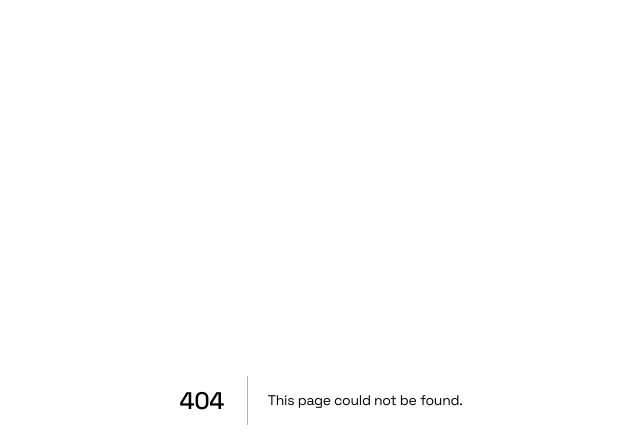
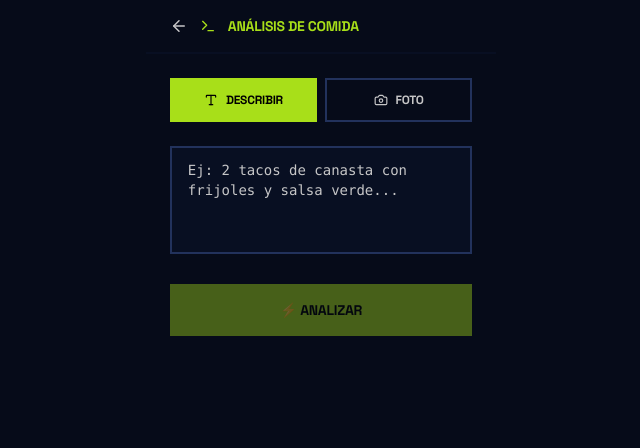
Before and after one commit to Atollom/Atollom-Fitness-Coach, a Next.js app: page /food in a window 1280 px wide. Before the commit this address had no page. Shown: the top 448 px of the page, without its empty margins (319-959 px from the left). Built offline with nearby package versions, Linux system fonts and the light colour scheme.

Commit message:
feat: análisis de comidas (texto + foto) con Gemini Vision

```diff
--- /dev/null
+++ b/src/app/api/food/route.ts
@@ -0,0 +1,50 @@
+import { NextRequest, NextResponse } from "next/server";
+import { GoogleGenerativeAI } from "@google/generative-ai";
+import { neon } from "@neondatabase/serverless";
+
+const genAI = new GoogleGenerativeAI(process.env.GEMINI_API_KEY || "");
+const sql = neon(process.env.DATABASE_URL!);
+
+export async function POST(req: NextRequest) {
+  try {
+    const formData = await req.formData();
+    const text = formData.get("text") as string | null;
+    const image = formData.get("image") as File | null;
+
+    const profiles = await sql`SELECT * FROM user_profile WHERE perfil_completo = true ORDER BY created_at DESC LIMIT 1`;
+    const profile = profiles[0] || null;
+
+    const profileCtx = profile
+      ? `Perfil: objetivo=${profile.objetivo}, presupuesto=$${profile.presupuesto_semanal} MXN/semana, tiendas=${Array.isArray(profile.supermercados) ? profile.supermercados.join(", ") : "local"}`
+      : "";
+
+    const model = genAI.getGenerativeModel({ model: "gemini-2.5-flash" });
+
+    const systemPrompt = `Eres ATLAS analizando la ingesta del usuario. ${profileCtx}
+
+Analiza el alimento y responde en este formato exacto (3 secciones, sin markdown extra):
+⚡ VEREDICTO: [ÓPTIMO / ACEPTABLE / SUBÓPTIMO] — una línea brutal y directa.
+📊 MACRO ESTIMADO: Proteína Xg | Carbs Xg | Grasa Xg | ~X kcal
+🔧 CORRECCIÓN: [qué cambiar o agregar para alinearlo al objetivo. Si está bien, di "Sin ajustes necesarios."]`;
+
+    let result;
+
+    if (image) {
+      const bytes = await image.arrayBuffer();
+      const base64 = Buffer.from(bytes).toString("base64");
+      result = await model.generateContent([
+        { inlineData: { mimeType: image.type, data: base64 } },
+        { text: `${systemPrompt}\n\nAnaliza esta comida de la imagen.` },
+      ]);
+    } else if (text) {
+      result = await model.generateContent(`${systemPrompt}\n\nComida reportada: "${text}"`);
+    } else {
+      return NextResponse.json({ error: "Sin datos" }, { status: 400 });
+    }
+
+    return NextResponse.json({ analysis: result.response.text() });
+  } catch (error) {
+    console.error("Food analysis error:", error);
+    return NextResponse.json({ error: "Error de análisis" }, { status: 500 });
+  }
+}
--- /dev/null
+++ b/src/app/food/page.tsx
@@ -0,0 +1,137 @@
+"use client";
+
+import { useState, useRef } from "react";
+import { Terminal, Camera, Type, Loader2, ArrowLeft } from "lucide-react";
+import { motion, AnimatePresence } from "framer-motion";
+import Link from "next/link";
+
+export default function FoodAnalysis() {
+  const [mode, setMode] = useState<"text" | "photo">("text");
+  const [textInput, setTextInput] = useState("");
+  const [preview, setPreview] = useState<string | null>(null);
+  const [imageFile, setImageFile] = useState<File | null>(null);
+  const [result, setResult] = useState<string | null>(null);
+  const [loading, setLoading] = useState(false);
+  const fileRef = useRef<HTMLInputElement>(null);
+
+  const handleImage = (e: React.ChangeEvent<HTMLInputElement>) => {
+    const file = e.target.files?.[0];
+    if (!file) return;
+    setImageFile(file);
+    setPreview(URL.createObjectURL(file));
+    setResult(null);
+  };
+
+  const analyze = async () => {
+    if (loading) return;
+    if (mode === "text" && !textInput.trim()) return;
+    if (mode === "photo" && !imageFile) return;
+
+    setLoading(true);
+    setResult(null);
+
+    try {
+      const fd = new FormData();
+      if (mode === "text") fd.append("text", textInput.trim());
+      else if (imageFile) fd.append("image", imageFile);
+
+      const res = await fetch("/api/food", { method: "POST", body: fd });
+      const data = await res.json();
+      setResult(data.analysis || data.error || "Error desconocido");
+    } catch {
+      setResult("ERROR DE CONEXIÓN.");
+    } finally {
+      setLoading(false);
+    }
+  };
+
+  return (
+    <main className="flex flex-col min-h-screen bg-background text-foreground max-w-md mx-auto">
+
+      <header className="flex items-center gap-3 px-6 py-4 border-b-2 border-surface-low shrink-0">
+        <Link href="/" className="text-tertiary hover:text-primary transition-colors">
+          <ArrowLeft size={18} />
+        </Link>
+        <Terminal size={16} className="text-primary" />
+        <span className="font-display font-bold text-sm tracking-widest text-primary uppercase">Análisis de Comida</span>
+      </header>
+
+      <div className="flex-1 px-6 py-6 space-y-6">
+
+        {/* Mode toggle */}
+        <div className="flex gap-2">
+          {(["text", "photo"] as const).map((m) => (
+            <button
+              key={m}
+              onClick={() => { setMode(m); setResult(null); }}
+              className={`flex-1 flex items-center justify-center gap-2 py-3 border-2 font-display text-xs uppercase tracking-widest font-bold transition-colors ${
+                mode === m
+                  ? "border-primary bg-primary text-black"
+                  : "border-outline text-tertiary hover:border-primary hover:text-primary"
+              }`}
+            >
+              {m === "text" ? <><Type size={14} /> Describir</> : <><Camera size={14} /> Foto</>}
+            </button>
+          ))}
+        </div>
+
+        {/* Input */}
+        {mode === "text" ? (
+          <textarea
+            value={textInput}
+            onChange={(e) => setTextInput(e.target.value)}
+            placeholder="Ej: 2 tacos de canasta con frijoles y salsa verde..."
+            rows={4}
+            className="w-full bg-surface-low border-2 border-outline px-4 py-3 text-foreground focus:outline-none focus:border-primary font-mono text-sm resize-none placeholder:text-tertiary rounded-none"
+          />
+        ) : (
+          <div
+            onClick={() => fileRef.current?.click()}
+            className="border-2 border-dashed border-outline hover:border-primary transition-colors cursor-pointer flex flex-col items-center justify-center py-10 gap-3"
+          >
+            {preview ? (
+              // eslint-disable-next-line @next/next/no-img-element
+              <img src={preview} alt="preview" className="max-h-48 object-contain" />
+            ) : (
+              <>
+                <Camera size={32} className="text-tertiary" />
+                <span className="font-display text-xs text-tertiary uppercase tracking-widest">Toca para tomar foto o subir imagen</span>
+              </>
+            )}
+            <input ref={fileRef} type="file" accept="image/*" capture="environment" className="hidden" onChange={handleImage} />
+          </div>
+        )}
+
+        {/* Analyze button */}
+        <button
+          onClick={analyze}
+          disabled={loading || (mode === "text" ? !textInput.trim() : !imageFile)}
+          className="w-full py-4 bg-primary text-black font-display font-bold uppercase tracking-widest text-sm hover:bg-white transition-colors disabled:opacity-40"
+        >
+          {loading ? (
+            <span className="flex items-center justify-center gap-2">
+              <Loader2 size={16} className="animate-spin" /> Analizando...
+            </span>
+          ) : "⚡ Analizar"}
+        </button>
+
+        {/* Result */}
+        <AnimatePresence>
+          {result && (
+            <motion.div
+              initial={{ opacity: 0, y: 10 }}
+              animate={{ opacity: 1, y: 0 }}
+              className="bg-surface-high border-l-4 border-primary p-5 space-y-1"
+            >
+              {result.split("\n").filter(Boolean).map((line, i) => (
+                <p key={i} className="font-display text-sm font-bold text-foreground uppercase tracking-wide leading-relaxed">
+                  {line}
+                </p>
+              ))}
+            </motion.div>
+          )}
+        </AnimatePresence>
+      </div>
+    </main>
+  );
+}
--- a/src/app/page.tsx
+++ b/src/app/page.tsx
@@ -1,8 +1,9 @@
 "use client";
 
 import { useState, useEffect, useRef } from "react";
-import { Send, Terminal, Loader2, Zap, AlertTriangle, Battery, Bell, BellOff } from "lucide-react";
+import { Send, Terminal, Loader2, Zap, AlertTriangle, Battery, Bell, BellOff, Utensils } from "lucide-react";
 import { motion, AnimatePresence } from "framer-motion";
+import Link from "next/link";
 import { usePushNotifications } from "./hooks/usePushNotifications";
 
 type Message = {
@@ -196,6 +197,13 @@ export default function Home() {
         </div>
       </div>
 
+      {/* Nav */}
+      <div className="px-4 pt-2 shrink-0">
+        <Link href="/food" className="flex items-center gap-2 border-2 border-outline text-tertiary hover:border-primary hover:text-primary transition-colors py-2.5 px-4 font-display text-xs uppercase tracking-widest font-bold w-full justify-center">
+          <Utensils size={13} /> Analizar Comida
+        </Link>
+      </div>
+
       {/* Chat Input */}
       <footer className="px-4 py-3 bg-surface-low border-t-2 border-surface-high shrink-0">
         <form
```
